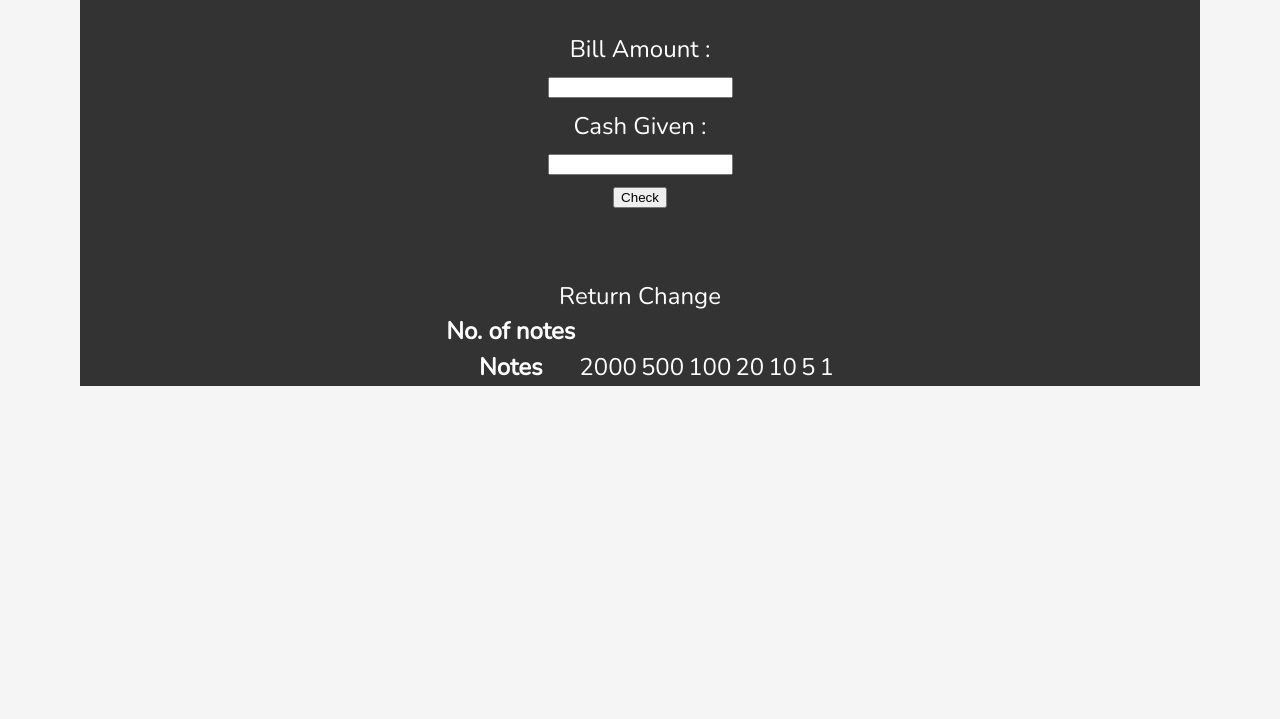
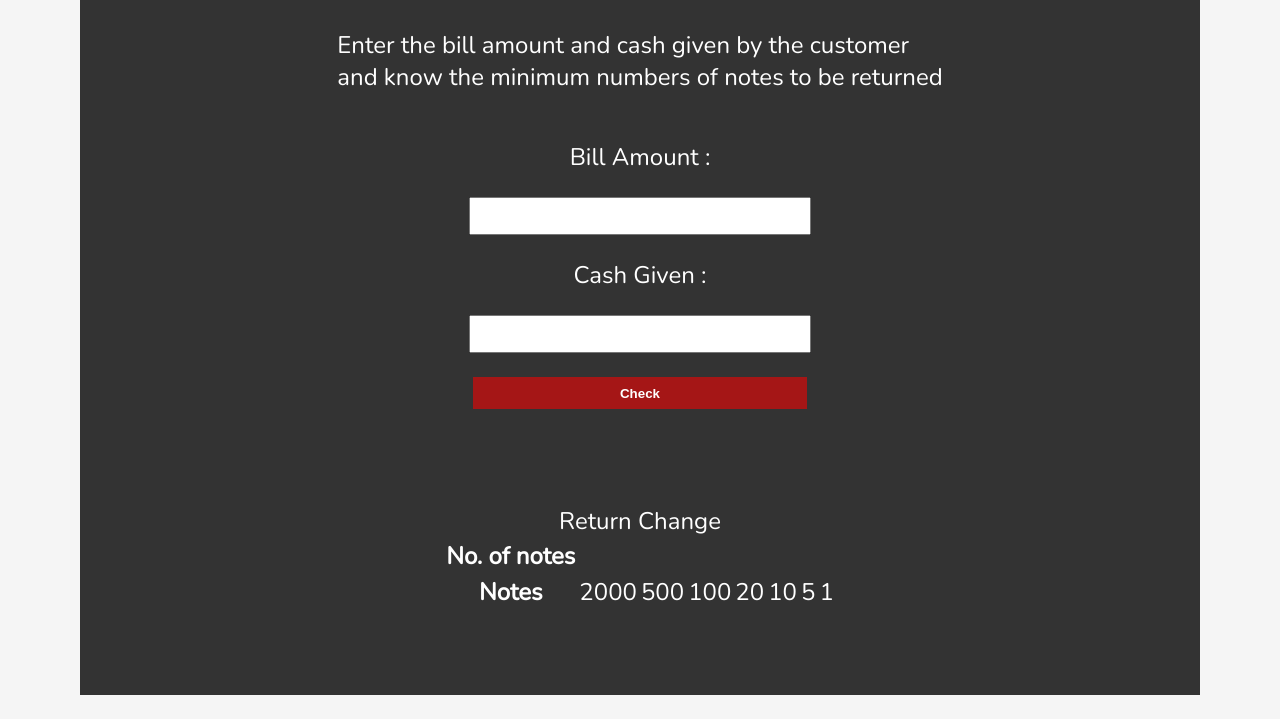
Before and after one commit to anshultamrakar/cash_register_app, a plain HTML site: page index.html in a window 1280 px wide. Shown: the part 281-1000 px from the top of the page. Before the commit the page ends 800 px from the top, so only its background shows below. Drawn offline with nearby package versions, Linux system fonts and the light colour scheme.

Commit message:
style : added style to the app

```diff
--- a/index.html
+++ b/index.html
@@ -10,12 +10,12 @@
 </head>
 <body>
     <main class="container">
-     <h1>Cash Register App</h1>
+     <h1>Cash Register Manager App 💸💸</h1>
      <p>Enter the bill amount and cash given by the customer <br>and know the minimum numbers of notes to be returned</p>
      <label htmlFor ="bill-amount">Bill Amount :</label>
-     <input type= "text" id = "bill-amount">
+     <input type= "number" id = "bill-amount">
      <label htmlFor = "cash-given">Cash Given : </label>
-     <input id = "cash-given" type = "text" />
+     <input id = "cash-given" type = "number" />
      <button id = "check-button"> Check</button>
      <p id = "error-message"></p>
         <table>
--- a/main.js
+++ b/main.js
@@ -32,8 +32,6 @@ function calculateChange(amountToBeReturned){
 }
 
 
-
-
 function showMessage(msg){
     message.style.display = "block"
     message.innerHTML = msg;
--- a/style.css
+++ b/style.css
@@ -15,8 +15,27 @@ body{
     flex-direction: column;
     background-color: #333;
     color: #fff;
+     padding: 3.5rem;
     justify-content: center;
     align-items: center;
-    gap:0.5em;
+    gap:1rem;
     margin: 2rem 3rem 1rem 3rem;
 }
+
+
+input{
+    width: 35%;
+    height: 4vh;
+    font-family: 'Nunito', sans-serif;
+    font-size: 1rem;
+}
+
+
+button{
+    width: 35%;
+    background-color: rgb(165, 22, 22);
+    border: none;
+    color: #fff;
+    font-weight: bold;
+    height: 4vh;
+}
```
